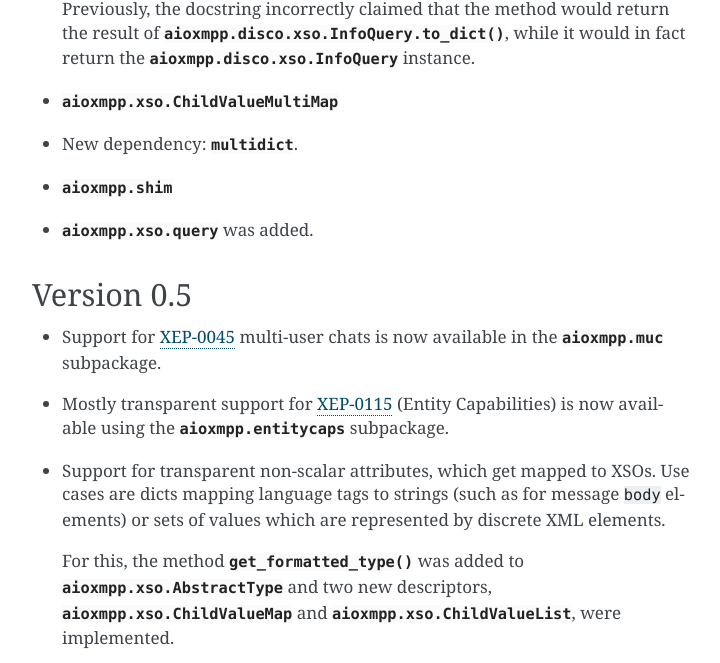
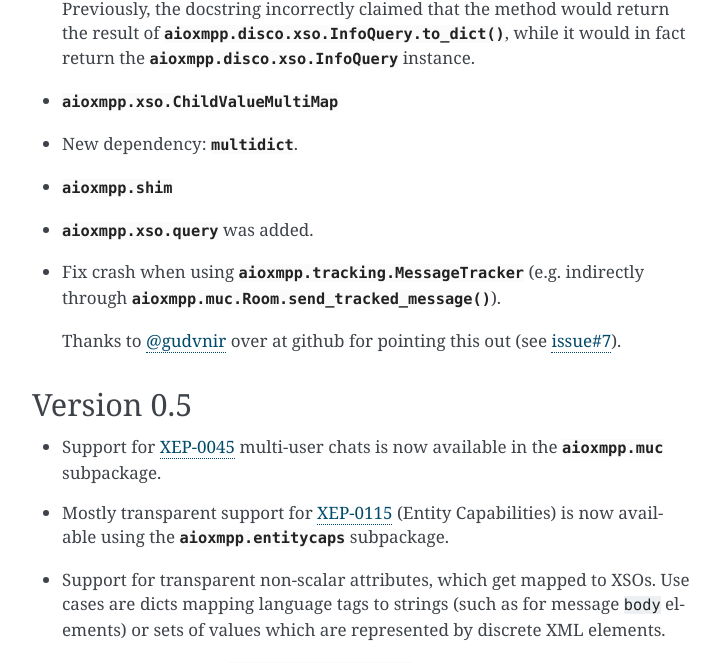
Before and after one commit to horazont/aioxmpp, a Sphinx documentation site: the page built from docs/api/changelog.rst, in a window 1280 px wide and 900 px high, scrolled down 1507 px, cut to the strip 0-663 px from the top of the window. Shown: the whole strip, without its empty margins (388-1108 px from the left). Built offline with Sphinx 7.4.7, drawn with Linux system fonts in a browser that asks for light colours.

Commit message:
Add changelog entry for previous fix

```diff
--- a/docs/api/changelog.rst
+++ b/docs/api/changelog.rst
@@ -79,6 +79,12 @@ Version 0.6
 * :mod:`aioxmpp.shim`
 
 * :mod:`aioxmpp.xso.query` was added.
+
+* Fix crash when using :class:`aioxmpp.tracking.MessageTracker` (e.g. indirectly
+  through :meth:`aioxmpp.muc.Room.send_tracked_message`).
+
+  Thanks to `@gudvnir <https://github.com/gudvinr>`_ over at github for pointing
+  this out (see `issue#7 <https://github.com/horazont/aioxmpp/issues/7>`_).
 
 Version 0.5
 ===========
```
